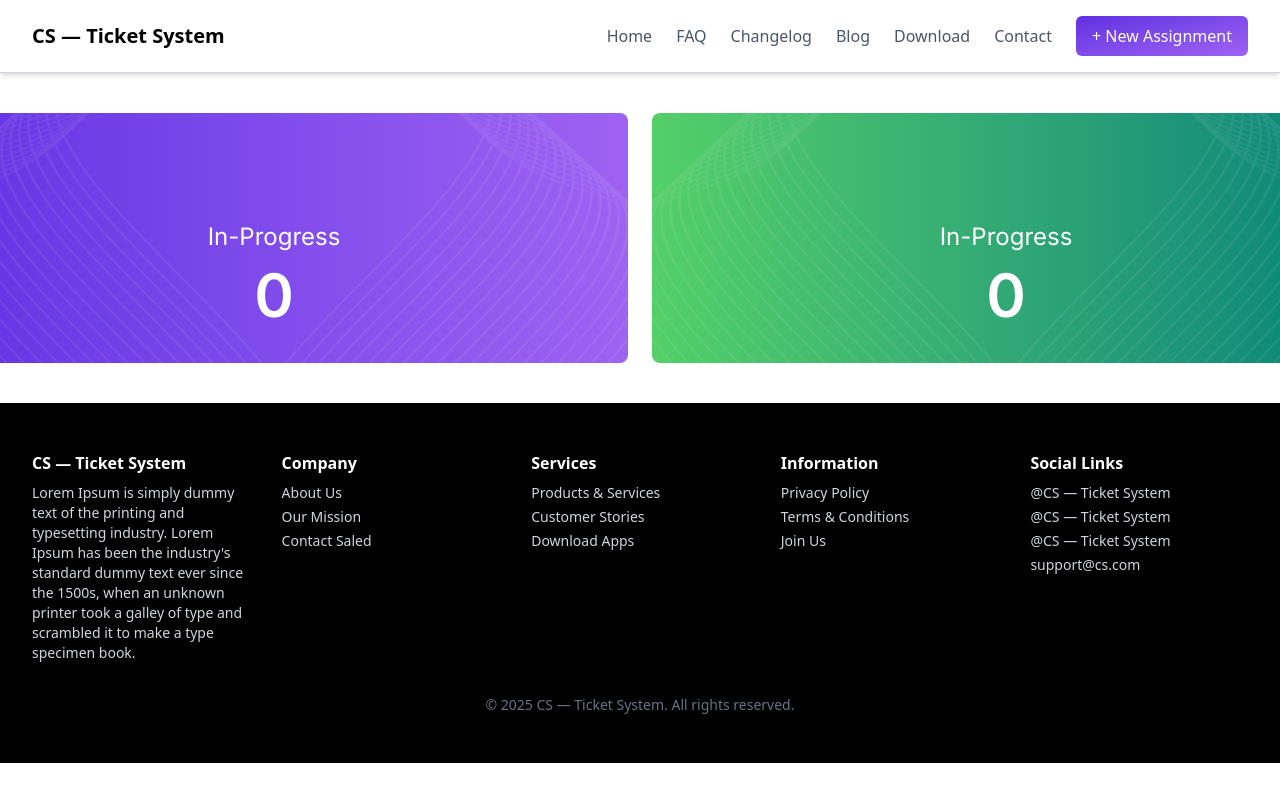
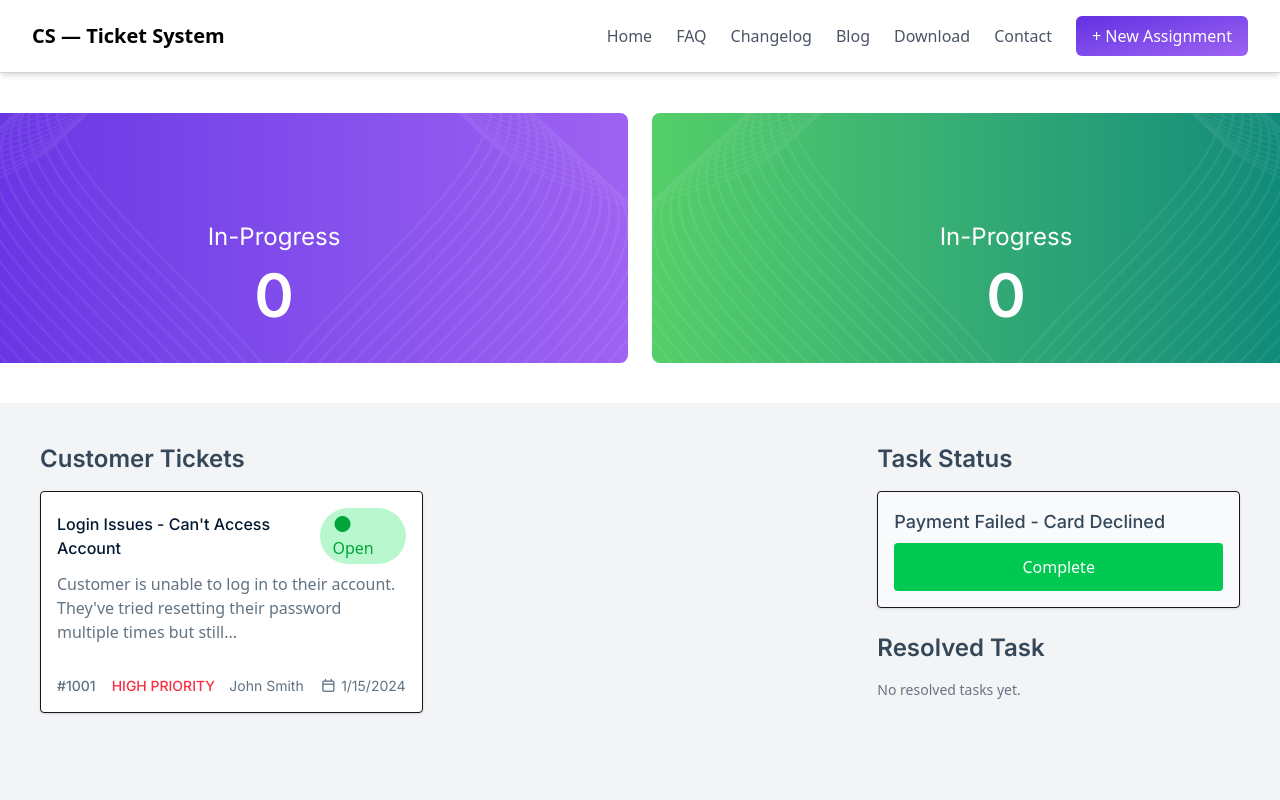
Before and after one commit to azmir-abdulla/Assignment07-Customer-Support-Zone-, a React (Vite) app: page / in a window 1280 px wide. Shown: the top 800 px of the page. Built offline with nearby package versions, Linux system fonts and the light colour scheme.

Commit message:
customers ticket and task status part uploaded

```diff
--- a/index.html
+++ b/index.html
@@ -3,6 +3,7 @@
   <head>
     <meta charset="UTF-8" />
     <link rel="icon" type="image/svg+xml" href="/vite.svg" />
+    <link rel="stylesheet" href="https://cdnjs.cloudflare.com/ajax/libs/font-awesome/7.0.1/css/all.min.css" integrity="sha512-2SwdPD6INVrV/lHTZbO2nodKhrnDdJK9/kg2XD1r9uGqPo1cUbujc+IYdlYdEErWNu69gVcYgdxlmVmzTWnetw==" crossorigin="anonymous" referrerpolicy="no-referrer" />
     <meta name="viewport" content="width=device-width, initial-scale=1.0" />
     <title>customer-support-zone</title>
   </head>
--- /dev/null
+++ b/src/Components/TaskStatus.jsx
@@ -0,0 +1,29 @@
+import React from 'react';
+
+const TaskStatus = () => {
+    return (
+
+       <div>
+
+         <div className=" p-4 ">
+            <h2 className="text-2xl mb-4 text-[#34485A] inter-600">Task Status</h2>
+
+            {/* Task Card */}
+            <div className="p-4 border rounded-sm shadow-sm bg-gray-50 mb-4 ">
+                <h3 className="inter-500 text-[18px] text-[#34485A]">Payment Failed - Card Declined</h3>
+                <button className="mt-2 px-4 py-3 bg-green-500 text-white rounded-sm w-full">Complete</button>
+            </div>
+
+
+            {/* Resolved Task Section */}
+            <div className="mt-6">
+                <h3 className="text-2xl mb-4 text-[#34485A] inter-600">Resolved Task</h3>
+                <p className="text-sm text-gray-500">No resolved tasks yet.</p>
+            </div>
+        </div>
+       </div>
+
+    );
+};
+
+export default TaskStatus;
--- a/src/Components/Tickets.jsx
+++ b/src/Components/Tickets.jsx
@@ -1,10 +1,50 @@
 import React from 'react';
+import TaskStatus from './TaskStatus';
+import Container from './Container';
 
 const Tickets = () => {
     return (
-        <div className=''>
+
+       <Container>
+         <div className="grid grid-cols-1 md:grid-cols-3 gap-6 p-6 bg-gray-100 min-h-screen">
+
+
+            <div className="md:col-span-2">
+
+                <div className=" p-4 ">
+                    <h2 className="text-2xl  mb-4 text-[#34485A] inter-600">Customer Tickets</h2>
+
+                    <div className="grid grid-cols-1 sm:grid-cols-2 gap-4">
+
+                        <div className="p-4 border rounded-sm shadow-sm bg-white">
+                            <div className='flex justify-between items-center mb-2'>
+                                <h3 className="inter-500 text-[#001931] tex-lg">Login Issues - Can't Access Account</h3>
+                                <span className='px-3 py-1 bg-[#B9F8CF] rounded-[50px] text-[#02A53B]'> <span className='fa-solid fa-circle'></span> Open</span>
+                            </div>
+                            <p className='text-[#627382] text-base'>Customer is unable to log in to their account. They've tried resetting their password multiple times but still...</p>
+                            <div className='flex justify-between items-center mt-4 '>
+                                <div  className='flex gap-4 mt-4 '>
+                                    <p className="text-sm text-[#627382] inter-500">#1001</p>
+                                    <p className='text-[#F83044] text-sm inter-500'>HIGH PRIORITY</p>
+                                </div>
+                                <div  className='flex gap-4 mt-4 '>
+                                    <h4 className='text-[#627382] inter text-sm'>John Smith</h4>
+                                    <span className='text-[#627382] inter text-sm'> <span className='fa-regular fa-calendar'></span> 1/15/2024</span>
+
+                                </div>
+                            </div>
+                        </div>
+
+
+                    </div>
+                </div>
+            </div>
+
+            <TaskStatus></TaskStatus>
 
         </div>
+       </Container>
+
     );
 };
 
```
